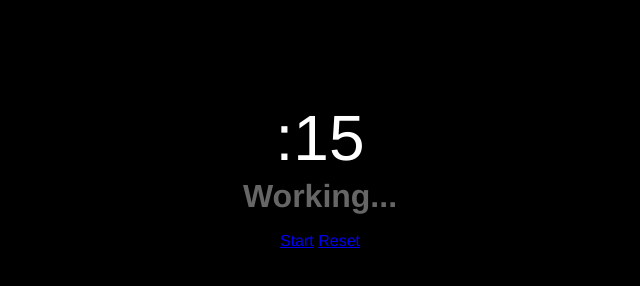
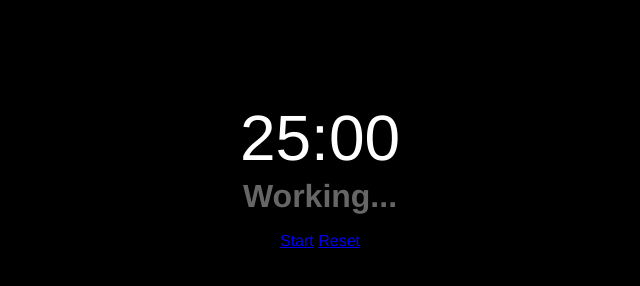
Before and after one commit to muncman/jquery-pomodoro-timer, a plain HTML site: page index.htm in a window 1280 px wide. Shown: the whole page, without its empty margins (328-968 px from the left). Drawn offline with Linux system fonts and the light colour scheme.

Commit message:
removed demo lengths

```diff
--- a/index.htm
+++ b/index.htm
@@ -19,7 +19,7 @@
 <script type="text/javascript" src="js/jquery.pomodoro.js"></script>
 <script type="text/javascript">
 $(document).ready(function() {
-	$("#pomodoro").pomodoro({containerEl:'body', workLength:15, breakLength:5});
+	$("#pomodoro").pomodoro({containerEl:'body'});
 });
 </script>
 
```
